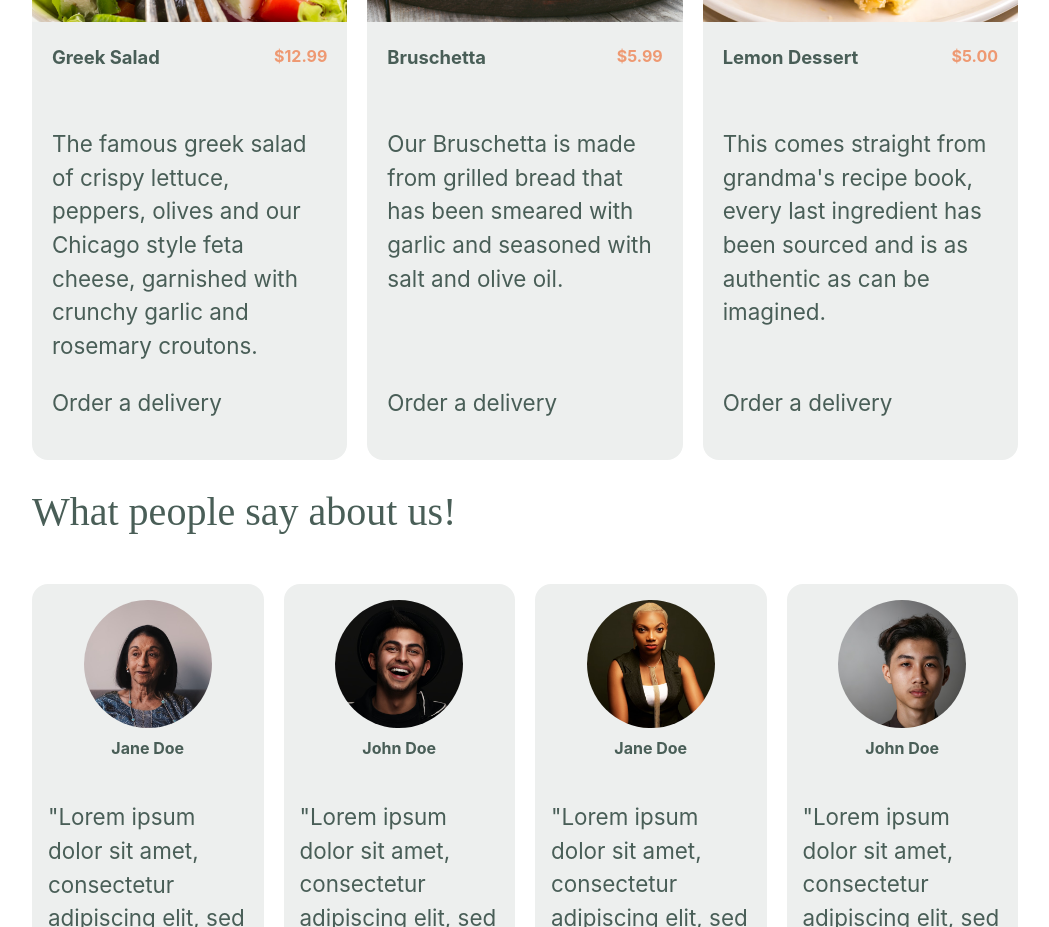
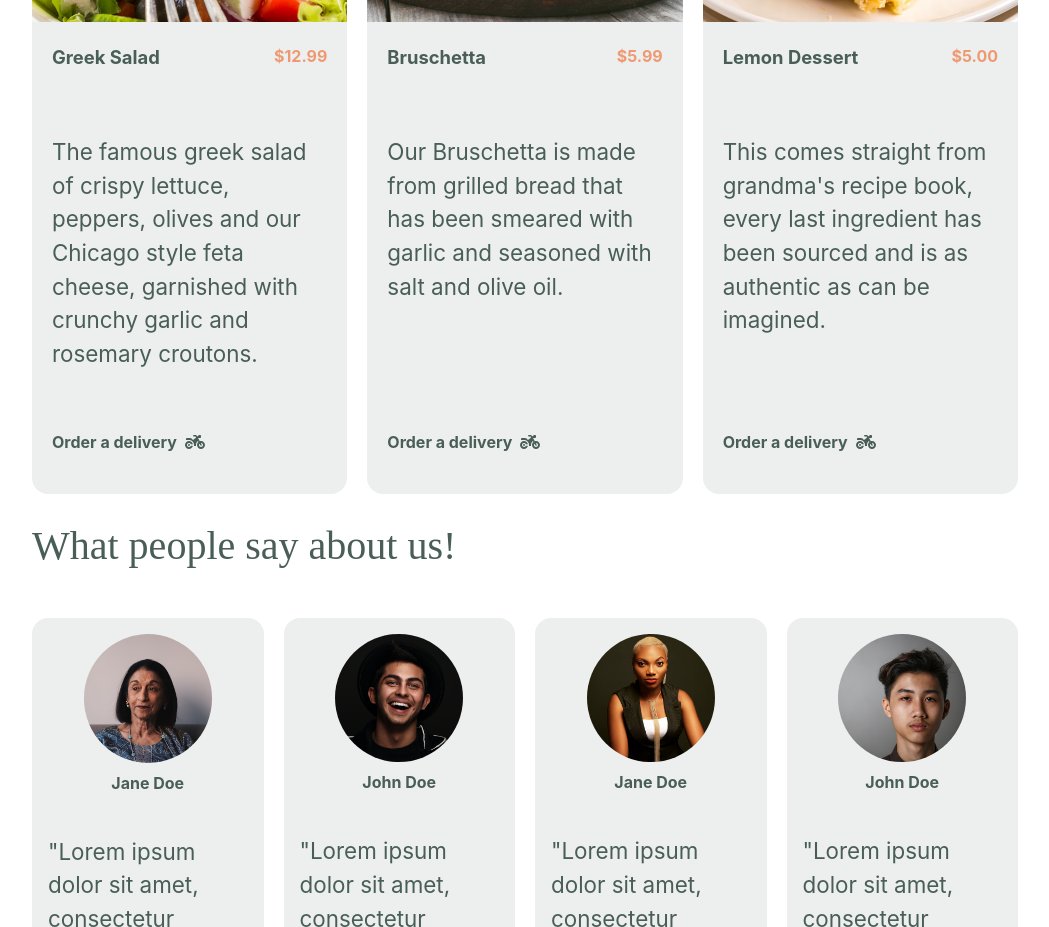
Before and after one commit to MohamadHajHassan/little-lemon-restaurant-frontend, a React (Create React App) app: page / in a window 1280 px wide. Shown: the part 880-1807 px from the top of the page, without its empty margins (115-1164 px from the left). Built offline with nearby package versions, Linux system fonts and the light colour scheme.

Commit message:
Add link and icon to DishCard component

```diff
--- a/src/components/DishCard.jsx
+++ b/src/components/DishCard.jsx
@@ -1,5 +1,8 @@
 import React from "react";
 import "./styles/dishCard.css";
+import { Link } from "react-router-dom";
+import { FontAwesomeIcon } from "@fortawesome/react-fontawesome";
+import { faMotorcycle } from "@fortawesome/free-solid-svg-icons";
 
 const DishCard = ({ dish }) => {
     return (
@@ -13,7 +16,10 @@ const DishCard = ({ dish }) => {
             </div>
             <div className="dish-card-body">
                 <p>{dish.description}</p>
-                <p>Order a delivery</p>
+                <Link to={"/order-online"}>
+                    Order a delivery
+                    <FontAwesomeIcon icon={faMotorcycle} />
+                </Link>
             </div>
         </article>
     );
--- a/src/components/styles/dishCard.css
+++ b/src/components/styles/dishCard.css
@@ -54,4 +54,13 @@
 .dish-card-body * {
     color: #495e57;
     font-weight: 400;
+    margin-top: 2rem;
 }
+
+.dish-card-body a {
+    font-weight: bold;
+}
+
+.dish-card-body svg {
+    margin-left: 0.5rem;
+}
```
